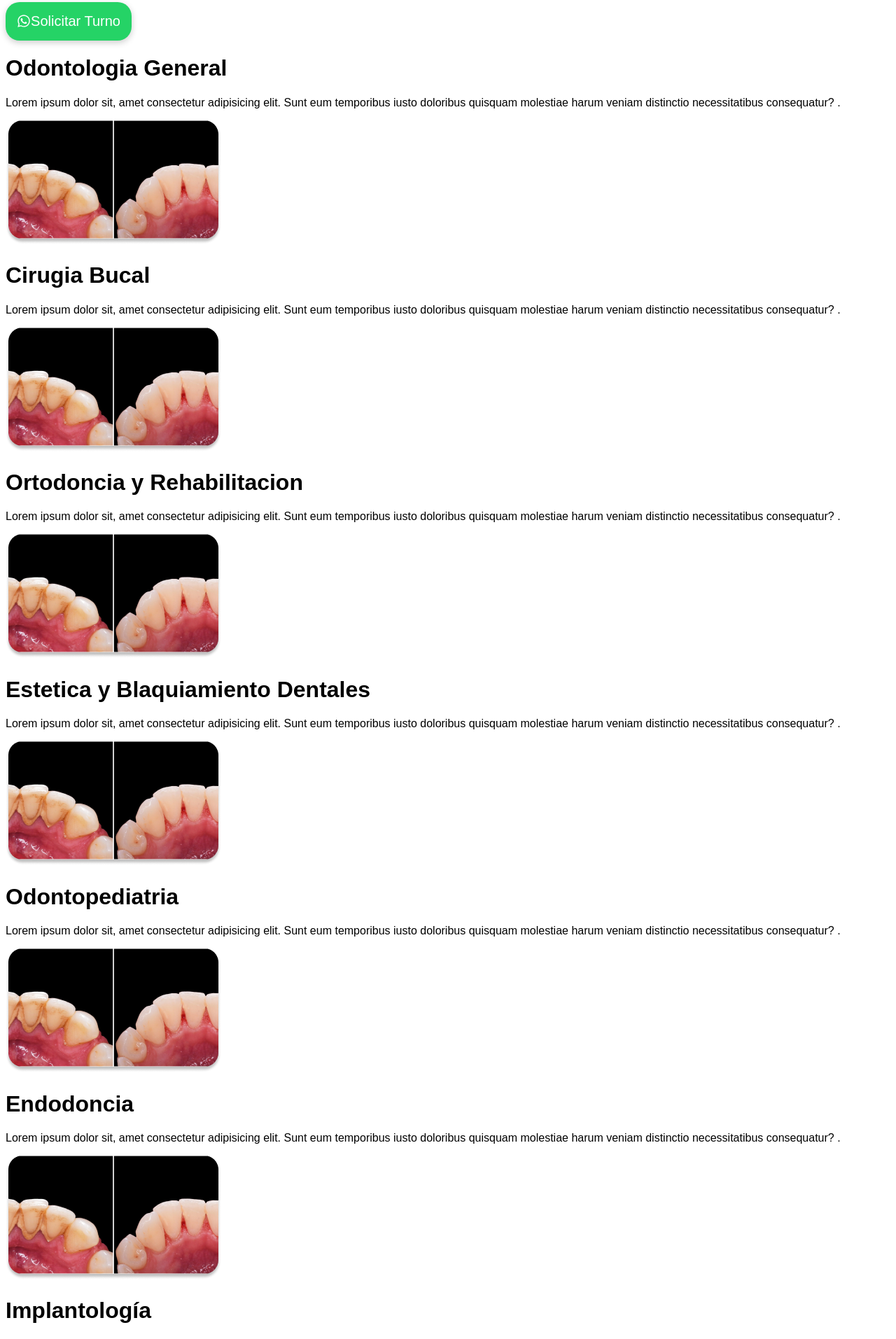
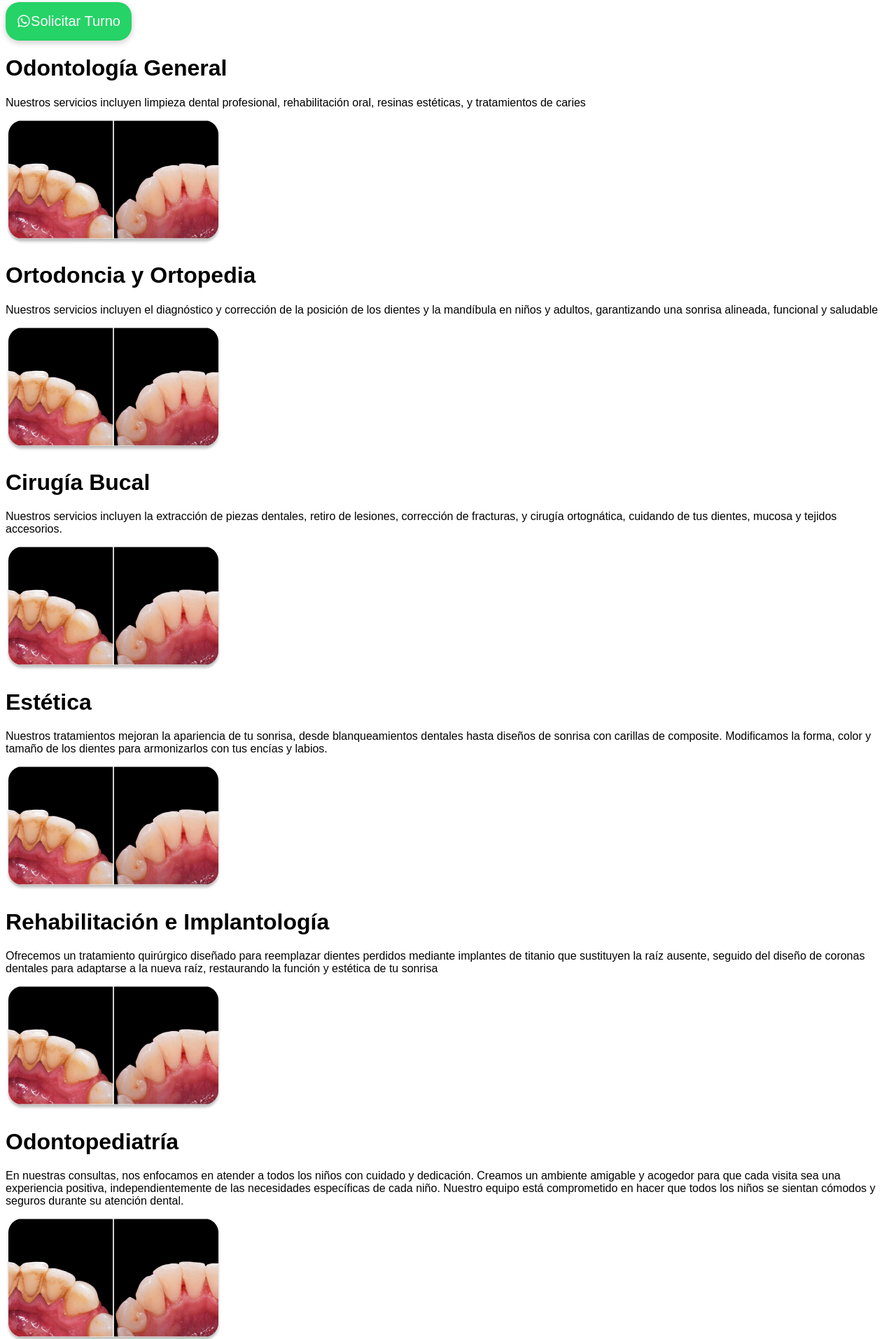
Before and after one commit to HouMengZambrano/proyectoOdontologia, a React (Vite) app in the folder odontologia_marilian_gonzalez/: page /especialidad in a window 1280 px wide. Shown: the part 280-2193 px from the top of the page at 70% size. Built offline with nearby package versions, Linux system fonts and the light colour scheme.

Commit message:
texto de card de especialidades completados

```diff
--- a/odontologia_marilian_gonzalez/src/Especialidades.tsx
+++ b/odontologia_marilian_gonzalez/src/Especialidades.tsx
@@ -11,25 +11,25 @@ const Especialidad = () => {
         <Header/>
         <Article title='Especialidades' textContent= 'Descubre Nuestras Áreas de Especialización'/>
         <div className='contenedorEspecialidades'>
-          <TarjetaEspecialidad id="1" nombre="Odontologia General" descripcion='Lorem ipsum dolor sit, amet consectetur adipisicing elit. Sunt eum temporibus iusto doloribus quisquam molestiae harum veniam distinctio necessitatibus consequatur? .'
+          <TarjetaEspecialidad id="1" nombre="Odontología General" descripcion='Nuestros servicios incluyen limpieza dental profesional, rehabilitación oral, resinas estéticas, y tratamientos de caries'
           imagenUrl={imgEspecialidad}
           />
-          <TarjetaEspecialidad id="2" nombre="Cirugia Bucal" descripcion='Lorem ipsum dolor sit, amet consectetur adipisicing elit. Sunt eum temporibus iusto doloribus quisquam molestiae harum veniam distinctio necessitatibus consequatur? .'
+          <TarjetaEspecialidad id="2" nombre="Ortodoncia y Ortopedia" descripcion='Nuestros servicios incluyen el diagnóstico y corrección de la posición de los dientes y la mandíbula en niños y adultos, garantizando una sonrisa alineada, funcional y saludable'
           imagenUrl={imgEspecialidad}
           />
-          <TarjetaEspecialidad id="3" nombre="Ortodoncia y Rehabilitacion" descripcion='Lorem ipsum dolor sit, amet consectetur adipisicing elit. Sunt eum temporibus iusto doloribus quisquam molestiae harum veniam distinctio necessitatibus consequatur? .'
+          <TarjetaEspecialidad id="3" nombre="Cirugía Bucal" descripcion='Nuestros servicios incluyen la extracción de piezas dentales, retiro de lesiones, corrección de fracturas, y cirugía ortognática, cuidando de tus dientes, mucosa y tejidos accesorios.'
           imagenUrl={imgEspecialidad}
           />
-          <TarjetaEspecialidad id="4" nombre="Estetica y Blaquiamiento Dentales" descripcion='Lorem ipsum dolor sit, amet consectetur adipisicing elit. Sunt eum temporibus iusto doloribus quisquam molestiae harum veniam distinctio necessitatibus consequatur? .'
+          <TarjetaEspecialidad id="4" nombre="Estética" descripcion='Nuestros tratamientos mejoran la apariencia de tu sonrisa, desde blanqueamientos dentales hasta diseños de sonrisa con carillas de composite. Modificamos la forma, color y tamaño de los dientes para armonizarlos con tus encías y labios.'
           imagenUrl={imgEspecialidad}
           />
-          <TarjetaEspecialidad id="5" nombre="Odontopediatria" descripcion='Lorem ipsum dolor sit, amet consectetur adipisicing elit. Sunt eum temporibus iusto doloribus quisquam molestiae harum veniam distinctio necessitatibus consequatur? .'
+          <TarjetaEspecialidad id="5" nombre="Rehabilitación e Implantología" descripcion='Ofrecemos un tratamiento quirúrgico diseñado para reemplazar dientes perdidos mediante implantes de titanio que sustituyen la raíz ausente, seguido del diseño de coronas dentales para adaptarse a la nueva raíz, restaurando la función y estética de tu sonrisa'
           imagenUrl={imgEspecialidad}
           />
-          <TarjetaEspecialidad id="6" nombre="Endodoncia" descripcion='Lorem ipsum dolor sit, amet consectetur adipisicing elit. Sunt eum temporibus iusto doloribus quisquam molestiae harum veniam distinctio necessitatibus consequatur? .'
+          <TarjetaEspecialidad id="6" nombre="Odontopediatría" descripcion='En nuestras consultas, nos enfocamos en atender a todos los niños con cuidado y dedicación. Creamos un ambiente amigable y acogedor para que cada visita sea una experiencia positiva, independientemente de las necesidades específicas de cada niño. Nuestro equipo está comprometido en hacer que todos los niños se sientan cómodos y seguros durante su atención dental. '
           imagenUrl={imgEspecialidad}
           />
-          <TarjetaEspecialidad id="7" nombre="Implantología" descripcion='Lorem ipsum dolor sit, amet consectetur adipisicing elit. Sunt eum temporibus iusto doloribus quisquam molestiae harum veniam distinctio necessitatibus consequatur? .'
+          <TarjetaEspecialidad id="7" nombre="Endodoncia" descripcion='Nuestros tratamientos de endodoncia se enfocan en el cuidado de la pulpa dental y los conductos, asegurando la salud y el bienestar de tus dientes desde adentro hacia afuera. '
           imagenUrl={imgEspecialidad}
           />
         </div>
--- a/odontologia_marilian_gonzalez/src/components/EspecialidadesArticle.tsx
+++ b/odontologia_marilian_gonzalez/src/components/EspecialidadesArticle.tsx
@@ -10,12 +10,12 @@ const EspecialidadesArticle = () => {
     <div className='especialidadesBotones'>
 
     <EspecialidadBoton  nombre = "Odontologia General" targetId='1'/>
-    <EspecialidadBoton  nombre = "Cirugia Bucal" targetId='2'/>
-    <EspecialidadBoton  nombre = "Ortodoncia y Rehabilitacion" targetId='3'/>
-    <EspecialidadBoton  nombre = "Estetica y Blanquiamiento Dentales" targetId='4'/>
-    <EspecialidadBoton  nombre = "Odontopediatria" targetId='5'/>
-    <EspecialidadBoton  nombre = "Endodoncia" targetId='6'/>
-    <EspecialidadBoton  nombre = "Implantología" targetId='7'/>
+    <EspecialidadBoton  nombre = "Ortodoncia y Ortopedia" targetId='2'/>
+    <EspecialidadBoton  nombre = "Cirugía Bucal" targetId='3'/>
+    <EspecialidadBoton  nombre = "Estetica y Blanquiamientos" targetId='4'/>
+    <EspecialidadBoton  nombre = "Rehabilitación e Implantología" targetId='5'/>
+    <EspecialidadBoton  nombre = "Odontopediatria" targetId='6'/>
+    <EspecialidadBoton  nombre = "Endodoncia" targetId='7'/>
     </div>
     </div>
   )
```
